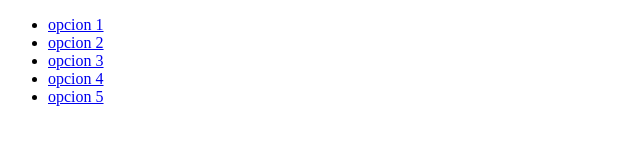
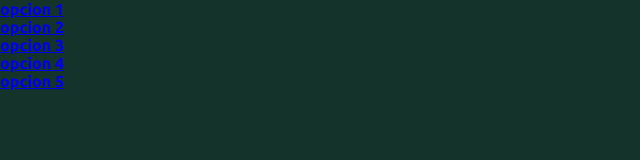
Before and after one commit to Tomytool/Menus, a plain HTML site: page menu_cinco/index.html in a window 1280 px wide. Shown: the whole page, without its empty margins (0-640 px from the left). Drawn offline with Linux system fonts and the light colour scheme.

Commit message:
se importan archivos de google font

```diff
--- /dev/null
+++ b/menu_cinco/estilos/menu.scss
@@ -0,0 +1,23 @@
+/* importaciones de font*/
+  @import url('https://fonts.googleapis.com/css2?family=Ubuntu:wght@700&display=swap');
+
+/*area de variables*/
+$color_fondo:#14342B;
+$color_hover:#BAB700;
+$color_texto:#FFF;
+
+
+*{
+    margin:0;
+    padding:0;
+    box-sizing: border-box;
+    font-family: 'Ubuntu', sans-serif;
+}
+
+body{
+    background-color: $color_fondo;
+    width: 100vw;
+    height: 100vh;
+
+
+}
--- a/menu_cinco/index.html
+++ b/menu_cinco/index.html
@@ -4,7 +4,7 @@
     <meta charset="UTF-8" />
     <meta http-equiv="X-UA-Compatible" content="IE=edge" />
     <meta name="viewport" content="width=device-width, initial-scale=1.0" />
-
+    <link rel="stylesheet" href="estilos/menu.css" />
     <title>Menu Cinco</title>
   </head>
   <body>
```
Also changed, not shown: menu_cinco/estilos/menu.css (added), 1 other file.
